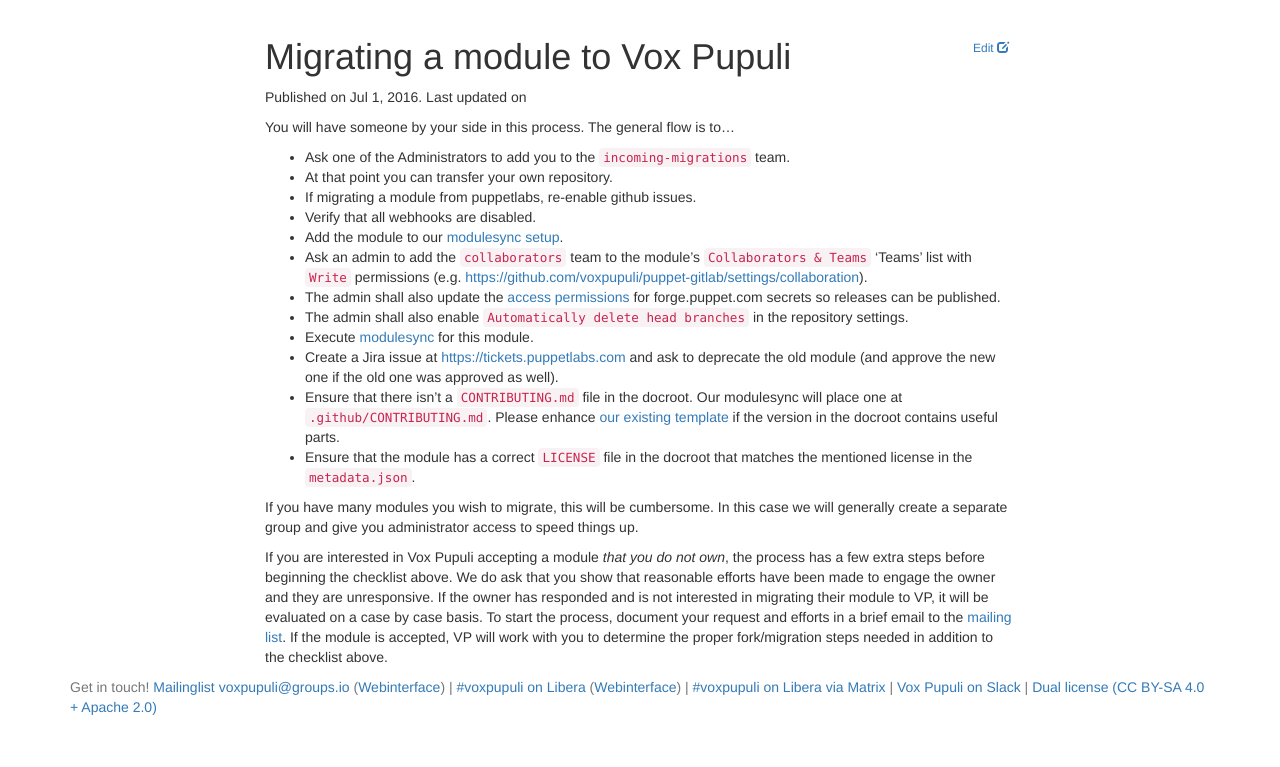
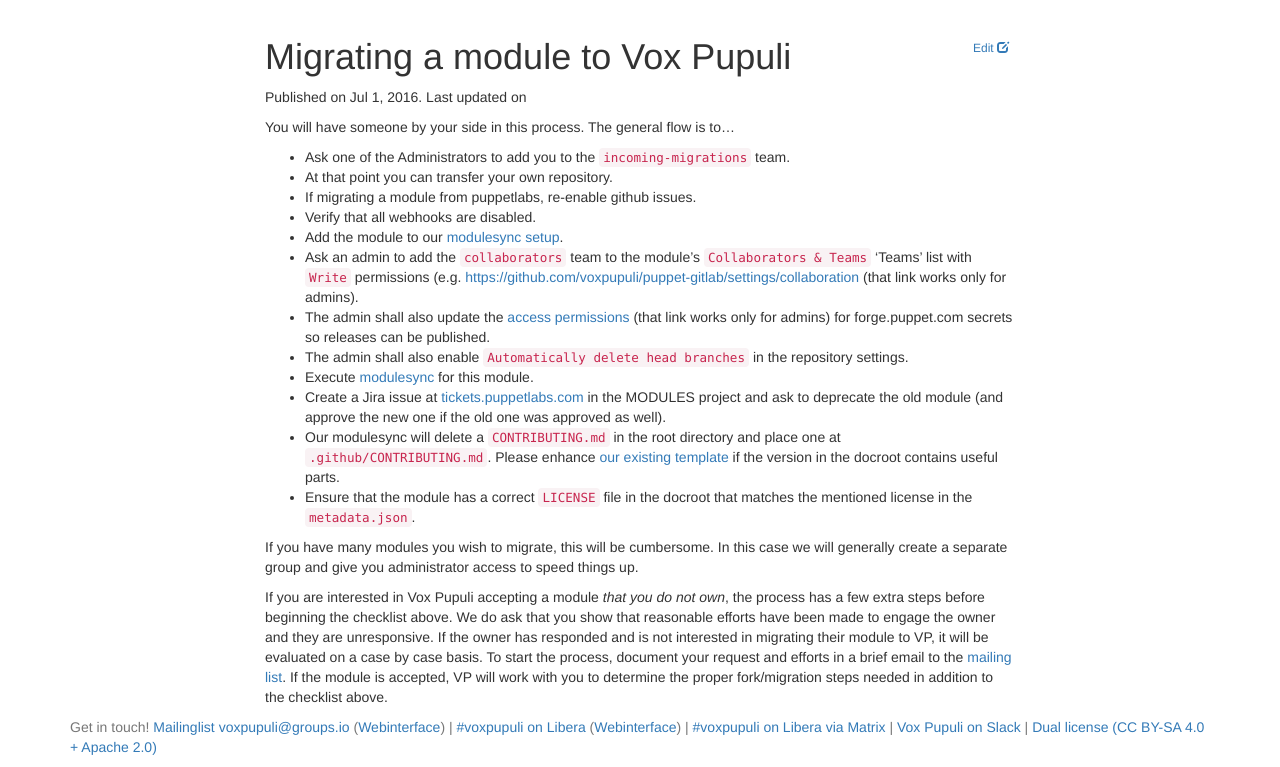
Before and after one commit to voxpupuli/voxpupuli.github.io, a Jekyll site: the page built from _docs/migrate_module.md, in a window 1280 px wide, cut to the strip 184-951 px from the top of the page. Built offline with Jekyll 4.4.1, drawn with Linux system fonts in a browser that asks for light colours; nearby versions of some CDN libraries; before the commit the page ends 911 px from its top, so only the background shows below that.

Commit message:
enhance module migration guideline

```diff
--- a/_docs/migrate_module.md
+++ b/_docs/migrate_module.md
@@ -12,12 +12,12 @@
 * If migrating a module from puppetlabs, re-enable github issues.
 * Verify that all webhooks are disabled.
 * Add the module to our [modulesync setup][managed_modules].
-* Ask an admin to add the `collaborators` team to the module's `Collaborators & Teams` 'Teams' list with `Write` permissions (e.g. [https://github.com/voxpupuli/puppet-gitlab/settings/collaboration](https://github.com/voxpupuli/puppet-gitlab/settings/collaboration)).
-* The admin shall also update the [access permissions](https://github.com/organizations/voxpupuli/settings/secrets/actions) for forge.puppet.com secrets so releases can be published.
+* Ask an admin to add the `collaborators` team to the module's `Collaborators & Teams` 'Teams' list with `Write` permissions (e.g. [https://github.com/voxpupuli/puppet-gitlab/settings/collaboration](https://github.com/voxpupuli/puppet-gitlab/settings/collaboration) (that link works only for admins).
+* The admin shall also update the [access permissions](https://github.com/organizations/voxpupuli/settings/secrets/actions) (that link works only for admins) for forge.puppet.com secrets so releases can be published.
 * The admin shall also enable `Automatically delete head branches` in the repository settings.
 * Execute [modulesync][msync] for this module.
-* Create a Jira issue at [https://tickets.puppetlabs.com](https://tickets.puppetlabs.com) and ask to deprecate the old module (and approve the new one if the old one was approved as well).
-* Ensure that there isn't a `CONTRIBUTING.md` file in the docroot. Our modulesync will place one at `.github/CONTRIBUTING.md`. Please enhance [our existing template][template] if the version in the docroot contains useful parts.
+* Create a Jira issue at [tickets.puppetlabs.com](https://tickets.puppetlabs.com) in the MODULES project and ask to deprecate the old module (and approve the new one if the old one was approved as well).
+* Our modulesync will delete a `CONTRIBUTING.md` in the root directory and place one at `.github/CONTRIBUTING.md`. Please enhance [our existing template][template] if the version in the docroot contains useful parts.
 * Ensure that the module has a correct `LICENSE` file in the docroot that matches the mentioned license in the `metadata.json`.
 
 If you have many modules you wish to migrate, this will be cumbersome.
```
